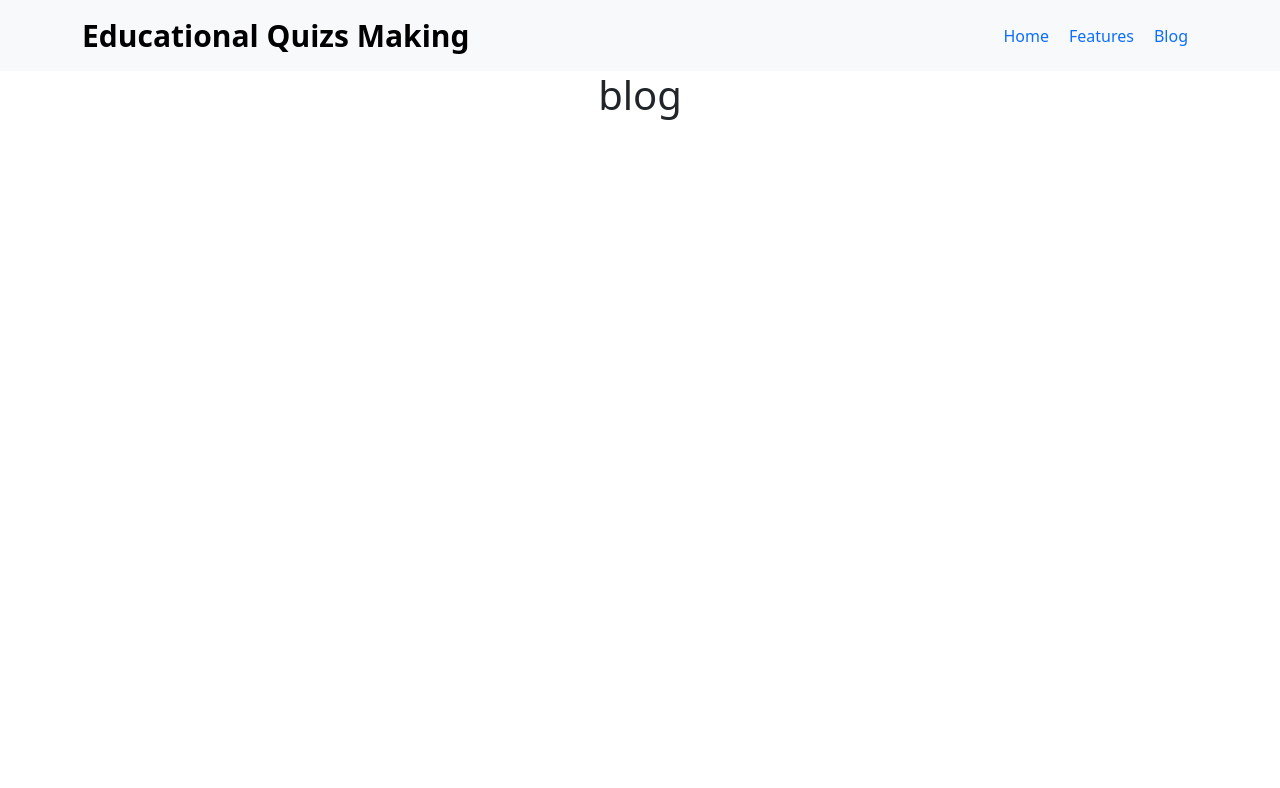
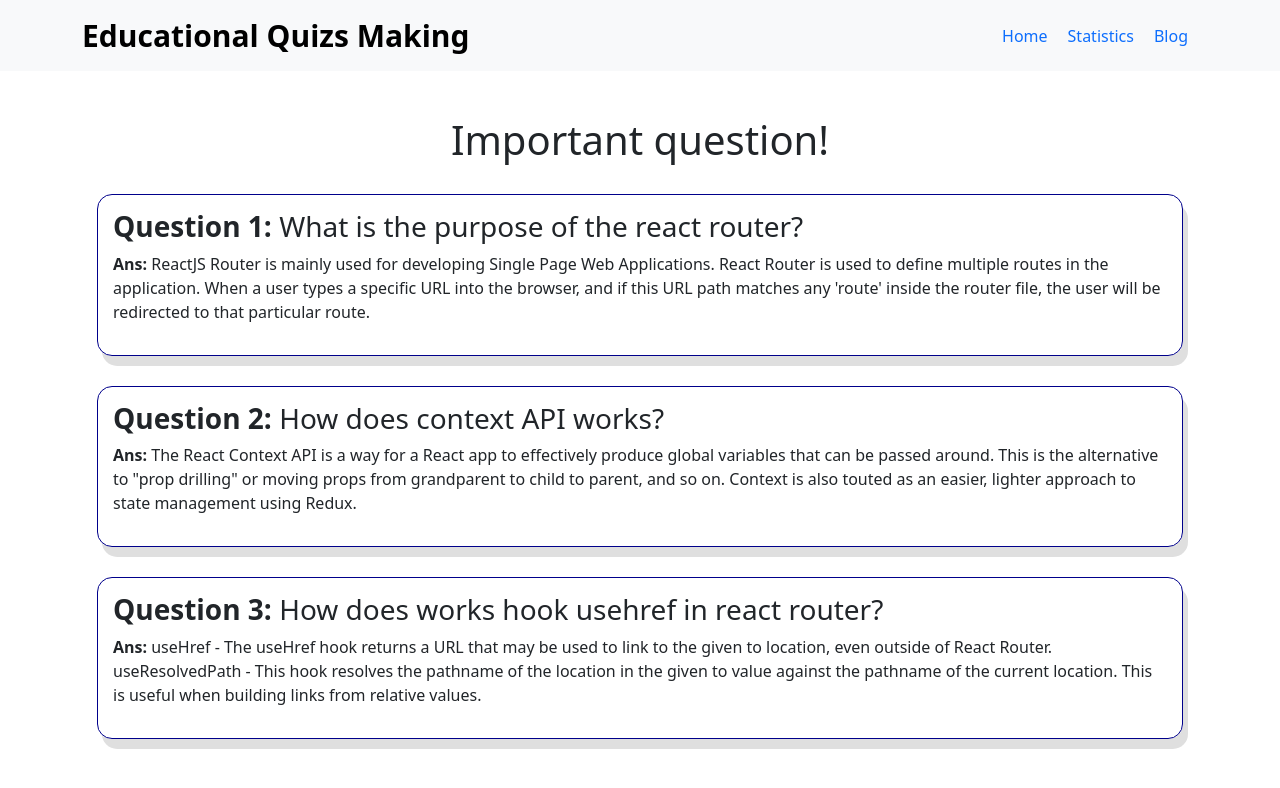
Before and after one commit to bidduthosen/educational-quizs-making, a React (Create React App) app: page /blog in a window 1280 px wide. Shown: the top 788 px of the page. Built offline with nearby package versions, Linux system fonts and the light colour scheme.

Commit message:
blog part question add

```diff
--- a/public/index.html
+++ b/public/index.html
@@ -2,7 +2,7 @@
 <html lang="en">
   <head>
     <meta charset="utf-8" />
-    <link rel="icon" href="%PUBLIC_URL%/favicon.ico" />
+    <link rel="icon" href="%PUBLIC_URL%/favicon.png" />
     <meta name="viewport" content="width=device-width, initial-scale=1" />
     <meta name="theme-color" content="#000000" />
     <meta
--- /dev/null
+++ b/src/components/Blog/Blog.css
@@ -0,0 +1,12 @@
+.blog-container{
+    margin-top: 30px;
+    padding: 15px;
+}
+.blog-container div{
+    border: 1px solid darkblue;
+    padding: 15px;
+    margin: 30px 0;
+    box-shadow: 5px 10px #88888845;
+    text-align: start;
+    border-radius: 15px;
+}
--- a/src/components/Blog/Blog.js
+++ b/src/components/Blog/Blog.js
@@ -1,10 +1,26 @@
 import React from 'react';
+import { Container } from 'react-bootstrap';
+import './Blog.css'
 
 const Blog = () => {
     return (
-        <div>
-            <h1>blog</h1>
+        <Container>
+            <div className='blog-container'>
+                <h1>Important question!</h1>
+            <div>
+                <h3><strong>Question 1:</strong> What is the purpose of the react router?</h3>
+                <p><strong>Ans: </strong>ReactJS Router is mainly used for developing Single Page Web Applications. React Router is used to define multiple routes in the application. When a user types a specific URL into the browser, and if this URL path matches any 'route' inside the router file, the user will be redirected to that particular route.</p>
+            </div>
+            <div>
+                <h3><strong>Question 2:</strong> How does context API works?</h3>
+                <p><strong>Ans: </strong>The React Context API is a way for a React app to effectively produce global variables that can be passed around. This is the alternative to "prop drilling" or moving props from grandparent to child to parent, and so on. Context is also touted as an easier, lighter approach to state management using Redux.</p>
+            </div>
+            <div>
+                <h3><strong>Question 3:</strong> How does works hook usehref in react router?</h3>
+                <p><strong>Ans: </strong>useHref - The useHref hook returns a URL that may be used to link to the given to location, even outside of React Router. useResolvedPath - This hook resolves the pathname of the location in the given to value against the pathname of the current location. This is useful when building links from relative values.</p>
+            </div>
         </div>
+        </Container>
     );
 };
 
--- a/src/components/Nav/Navs.js
+++ b/src/components/Nav/Navs.js
@@ -13,7 +13,7 @@ function Navs() {
         <Navbar.Collapse id="basic-navbar-nav">
           <Nav className="ms-auto navbar-items">
             <Link to='/'>Home</Link>
-            <Link to='/'>Features</Link>
+            <Link to='/'>Statistics</Link>
             <Link to='/blog'>Blog</Link>
           </Nav>
         </Navbar.Collapse>
```
Also changed, not shown: public/favicon.png (added).
